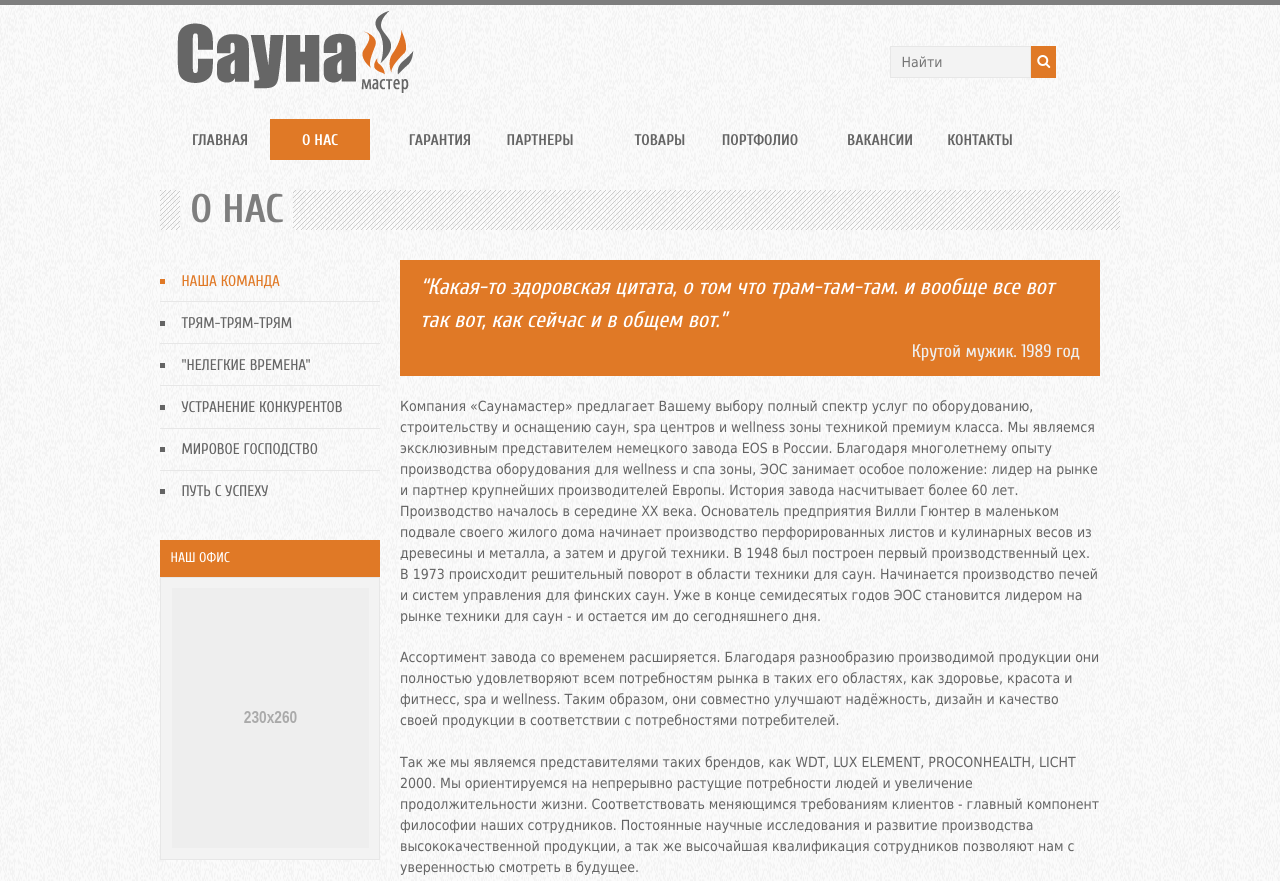
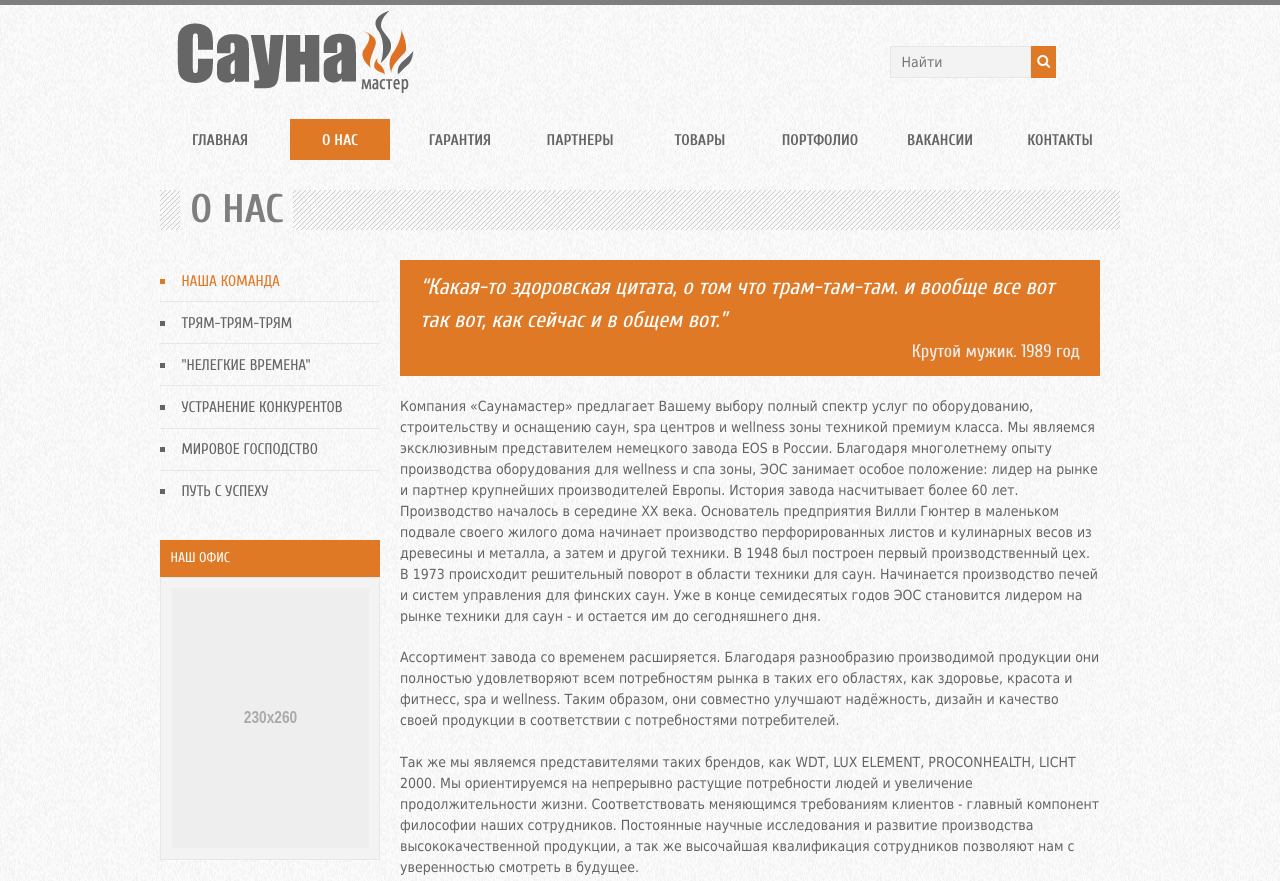
Before and after one commit to artfaal/saunamaster-template, a plain HTML site: page build/about.html in a window 1280 px wide. Shown: the top 881 px of the page. Drawn offline with nearby package versions, Linux system fonts and the light colour scheme.

Commit message:
fix nav position

```diff
--- a/build/about.html
+++ b/build/about.html
@@ -54,15 +54,15 @@
             </div>
             </header>
             <nav>
-                <ul class="top-menu container alpha">
-                    <li class="two columns omega"><a href="index.html">ГЛАВНАЯ</a></li>
-                    <li class="active two columns alpha">О НАС</li>
-                    <li class="two columns omega"><a href="#">ГАРАНТИЯ</a></li>
-                    <li class="two columns alpha"><a href="#">ПАРТНЕРЫ</a></li>
-                    <li class="two columns omega"><a href="#">ТОВАРЫ</a></li>
-                    <li class="two columns alpha"><a href="#">ПОРТФОЛИО</a></li>
-                    <li class="two columns omega"><a href="#">ВАКАНСИИ</a></li>
-                    <li class="two columns alpha"><a href="#">КОНТАКТЫ</a></li>
+                <ul class="top-menu container">
+                    <li class="two columns"><a href="index.html">ГЛАВНАЯ</a></li>
+                    <li class="active two columns">О НАС</li>
+                    <li class="two columns"><a href="#">ГАРАНТИЯ</a></li>
+                    <li class="two columns"><a href="#">ПАРТНЕРЫ</a></li>
+                    <li class="two columns"><a href="#">ТОВАРЫ</a></li>
+                    <li class="two columns"><a href="#">ПОРТФОЛИО</a></li>
+                    <li class="two columns"><a href="#">ВАКАНСИИ</a></li>
+                    <li class="two columns"><a href="#">КОНТАКТЫ</a></li>
                 </ul>
             </nav>
 
```
Also changed, not shown: build/index.html (+9 -9 lines).
